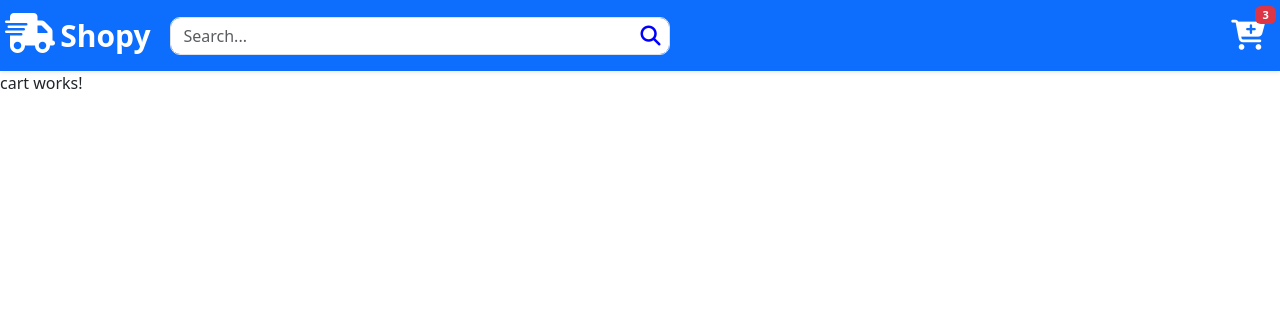
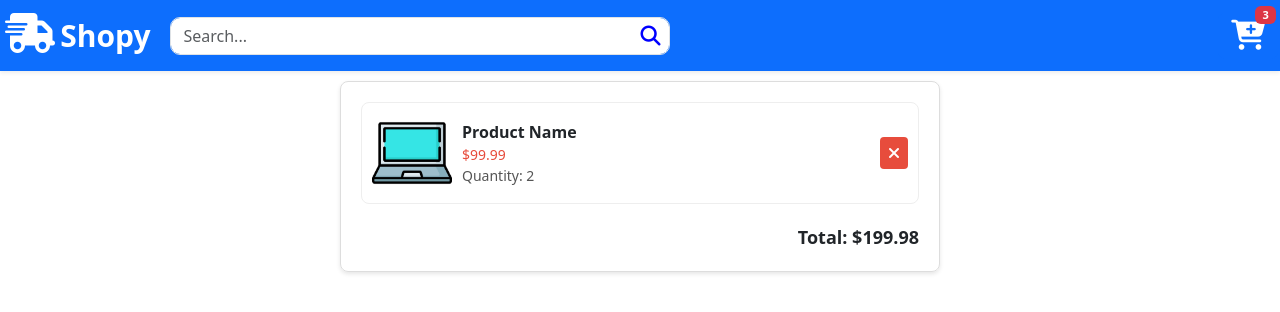
Before and after one commit to berkaylxl/Angular-Shopping-Cart-Example, an Angular app: page /cart in a window 1280 px wide. Shown: the top 312 px of the page. Built offline with nearby package versions, Linux system fonts and the light colour scheme.

Commit message:
cart component and cart service created

```diff
--- a/src/app/components/cart/cart.component.css
+++ b/src/app/components/cart/cart.component.css
@@ -0,0 +1,68 @@
+.card{
+    height: 60vh;
+    margin: 25px;
+    padding: 25px;
+}
+.center{
+    position: absolute;
+    top: 50%;
+    left: 50%;
+    transform: translate(-50%,-50%);
+    text-align: center;
+}
+.center img{
+    width: 100px;
+}
+
+.cart-container {
+    max-width: 600px;
+    margin: 10px auto;
+    padding: 20px;
+    border: 1px solid #ddd;
+    border-radius: 8px;
+    box-shadow: 0 2px 4px rgba(0, 0, 0, 0.1);
+  }
+  .cart-item {
+    display: flex;
+    align-items: center;
+    margin-bottom: 10px;
+    padding: 10px;
+    border: 1px solid #eee;
+    border-radius: 8px;
+  }
+  .item-image {
+    width: 80px;
+    height: 80px;
+    object-fit: cover;
+    border-radius: 8px;
+    margin-right: 10px;
+  }
+  .item-details {
+    flex: 1;
+  }
+  .item-name {
+    font-size: 16px;
+    font-weight: bold;
+  }
+  .item-price {
+    font-size: 14px;
+    color: #e74c3c;
+  }
+  .item-quantity {
+    font-size: 14px;
+    color: #555;
+  }
+  .remove-button {
+    background-color: #e74c3c;
+    color: white;
+    border: none;
+    border-radius: 4px;
+    padding: 4px 8px;
+    cursor: pointer;
+  }
+  .total-price {
+    font-size: 18px;
+    font-weight: bold;
+    text-align: right;
+    margin-top: 20px;
+  }
--- a/src/app/components/cart/cart.component.html
+++ b/src/app/components/cart/cart.component.html
@@ -1 +1,68 @@
-<p>cart works!</p>
+
+<ng-container *ngIf="true">
+    <div class="cart-container">
+        <div class="cart-item">
+          <img class="item-image" src="assets/laptop.png" alt="Ürün Resmi">
+          <div class="item-details">
+            <div class="item-name">Product Name</div>
+            <div class="item-price">$99.99</div>
+            <div class="item-quantity">Quantity: 2</div>
+          </div>
+          <button class="remove-button" ><i class="fa-solid fa-xmark"></i></button>
+        </div>
+        <div class="total-price">Total: $199.98</div>
+      </div>
+</ng-container>
+
+
+
+<!-- <ng-container *ngIf="true">
+   <div class="card-table">
+    <div class="card-product">
+        <table class="table table-responsive">
+            <thead>
+                <tr>
+                    <th>Sr.No</th>
+                    <th>Name</th>
+                    <th>Image</th>
+                    <th>Description</th>
+                    <th>Price</th>
+                    <th>Quantity</th>
+                    <th>Total</th>
+                    <th>Action</th>
+                </tr>
+            </thead>
+            <tbody>
+                <tr>
+                    <td>1</td>
+                    <td>Iphone</td>
+                    <td>Image</td>
+                    <td>yorum</td>
+                    <td>500</td>
+                    <td>2</td>
+                    <td>500</td>
+                    <td>
+                        <button class="btn btn-danger"> <i class="fa-solid fa-xmark"></i></button>
+                    </td>
+                </tr>
+            </tbody>
+        </table>
+    </div>
+   </div>
+</ng-container> -->
+
+
+
+<ng-container *ngIf="false">
+    <div class="container">
+        <div class="card">
+            <h5 class="card-title">My Cart</h5>
+        </div>
+        <div class="center">
+            <img src="/assets/fcart.png" alt="">
+            <h4>Cart is empty!</h4>
+            <h6>Add item to it now</h6>
+            <button class="btn btn-outline-primary">Shop now</button>
+        </div>
+    </div>
+</ng-container>
--- a/src/app/components/products/products.component.html
+++ b/src/app/components/products/products.component.html
@@ -50,7 +50,7 @@
                           <a style="font-size: 12px;">(12)</a>
                         </div>
                       </div>
-                    <button class="btn btn-primary"><i class="fa-solid fa-cart-plus"></i> Add to cart</button>
+                    <button class="btn btn-primary" (click)="addToCart(item)"><i class="fa-solid fa-cart-plus"></i> Add to cart</button>
             </div>
         </ng-container>
     </div>
--- a/src/app/components/products/products.component.ts
+++ b/src/app/components/products/products.component.ts
@@ -1,5 +1,6 @@
 import { Component } from '@angular/core';
 import { ApiService } from 'src/app/services/api.service';
+import { CartService } from 'src/app/services/cart.service';
 
 @Component({
   selector: 'app-products',
@@ -9,13 +10,22 @@ import { ApiService } from 'src/app/services/api.service';
 export class ProductsComponent {
   public productList: any;
 
-  constructor(private api: ApiService) {
+  constructor(private api: ApiService,private cartService : CartService) {
 
   }
 
   ngOnInit(): void {
     this.api.getProduct().subscribe(res => {
       this.productList = res;
+
+      this.productList.forEach((a:any)=>{
+        Object.assign(a,{quantity:1,total:a.price})
+      })
     })
   }
+  addToCart(item :any){
+   this.cartService.addtoCart(item)
+  }
 }
+
+//Todo 1:02:43
--- /dev/null
+++ b/src/app/services/cart.service.ts
@@ -0,0 +1,45 @@
+import { Injectable } from '@angular/core';
+import { BehaviorSubject } from 'rxjs';
+
+@Injectable({
+  providedIn: 'root'
+})
+export class CartService {
+
+public cartItemList : any =[]
+public productList = new BehaviorSubject<any>([])
+  constructor() { }
+
+  getProducts(){
+    return this.productList.asObservable();
+  }
+  setProduct(product :any){
+    this.cartItemList.push(...product);
+    this.productList.next(product);
+  }
+
+  addtoCart(product : any ){
+    this.cartItemList.push(product);
+    this.productList.next(this.cartItemList);
+    this.getTotalPrice();
+    console.log(this.cartItemList)
+  }
+
+  getTotalPrice(){
+    let grandTotal=0;
+    this.cartItemList.map((a:any)=>{
+      grandTotal += a.total;
+    })
+  }
+  removeCartItem(product :any){
+    this.cartItemList.map((a:any,index:any)=>{
+      if(product.id===a.id){
+        this.cartItemList.splice(index,1);
+      }
+    })
+  }
+  removeAllCart(){
+    this.cartItemList=[]
+    this.productList.next(this.cartItemList)
+  }
+}
```
Also changed, not shown: src/assets/fcart.png (added).
